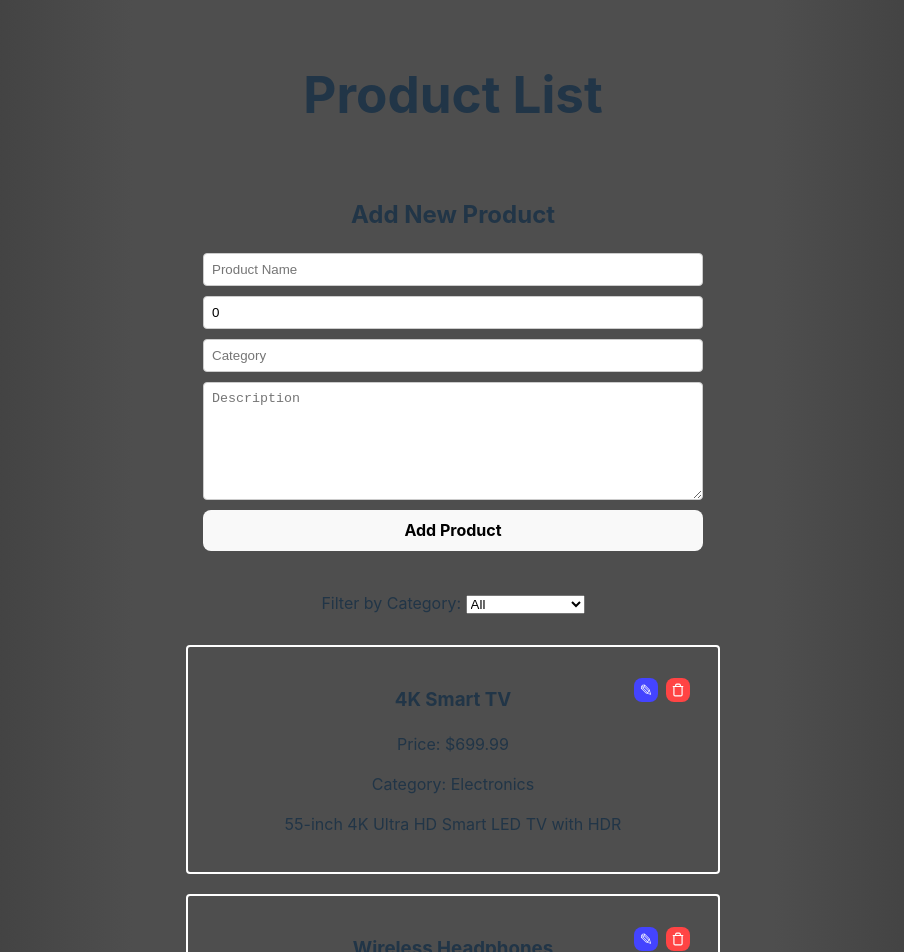
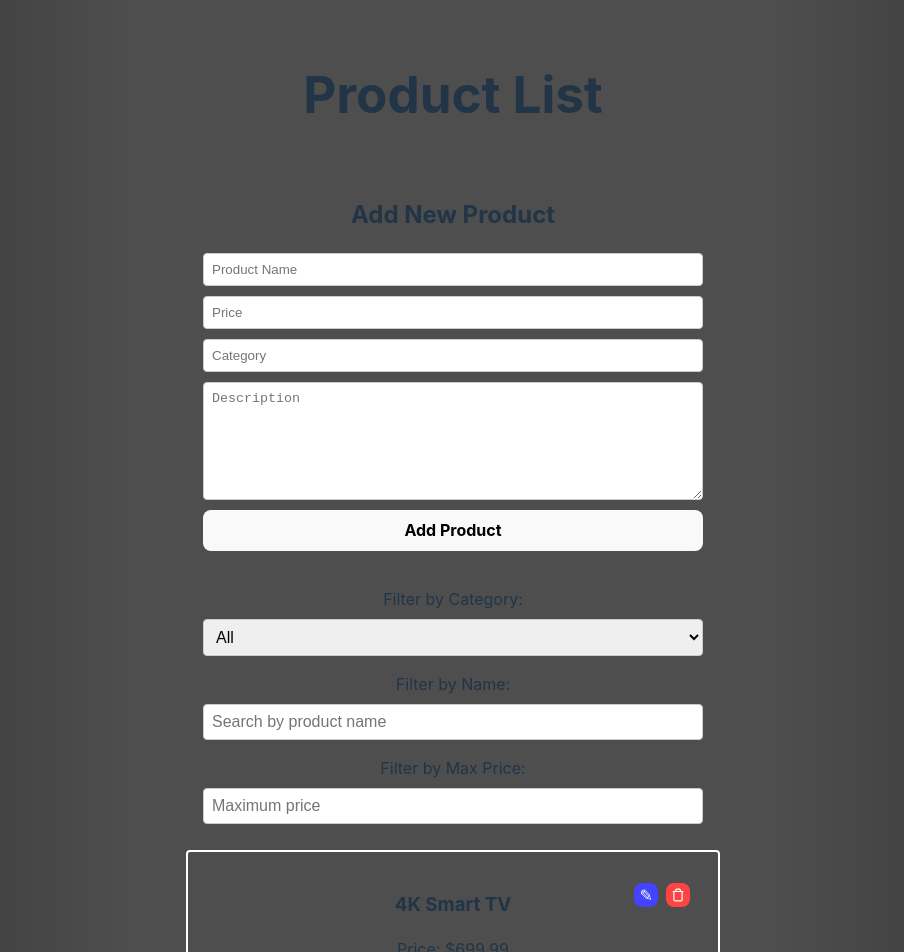
Before and after one commit to FredDahl/product-dashboard, a React (Vite) app: page / in a window 1280 px wide. Shown: the top 952 px of the page, without its empty margins (187-1091 px from the left). Built offline with nearby package versions, Linux system fonts and the light colour scheme.

Commit message:
Filter by name and price functionality

```diff
--- a/src/components/addProduct/AddProduct.tsx
+++ b/src/components/addProduct/AddProduct.tsx
@@ -60,8 +60,15 @@ function AddProduct({ onAddProduct }: AddProductProps) {
         <input
           type="number"
           placeholder="Price"
-          value={product.price}
+          value={product.price || ''}
+          onFocus={() => product.price === 0 && setProduct({...product, price: null as any})}
           onChange={(e) => setProduct({...product, price: Number(e.target.value)})}
+          // Prevents the user from entering 'e' or 'E' (HTML type="number") in the price input
+          onKeyDown={(e) => {
+            if (e.key === 'e' || e.key === 'E') {
+              e.preventDefault();
+            }
+          }}
         />
         <input
           type="text"
--- a/src/components/productListInterface/ProductListInterface.tsx
+++ b/src/components/productListInterface/ProductListInterface.tsx
@@ -6,13 +6,15 @@ import AddProduct from '../addProduct/AddProduct'
 // Interfaces
 import * as I from '../../interfaces/interfaces'
 // Styled Components
-import { Container } from './ProductListInterfaceStyle'
+import { Container, FilterContainer, FilterRowContainer, FilterSelect, FilterInput } from './ProductListInterfaceStyle'
 // Mockup Data
 import { products as initialProducts } from '../../mockupData/mockupData';
 
 function ProductListInterface() {
   const [products, setProducts] = useState<I.Product[]>(initialProducts);
   const [selectedCategory, setSelectedCategory] = useState<string>('all');
+  const [nameFilter, setNameFilter] = useState<string>('');
+  const [priceFilter, setPriceFilter] = useState<string>('');
 
   // Get unique categories
   const categories = useMemo(() => {
@@ -29,9 +31,19 @@ function ProductListInterface() {
 
   // Filter products based on selected category
   const filteredProducts = useMemo(() => {
-    if (selectedCategory === 'all') return products;
-    return products.filter(product => product.category === selectedCategory);
-  }, [products, selectedCategory]);
+    return products.filter(product => {
+      // Category filter
+      const matchesCategory = selectedCategory === 'all' || product.category === selectedCategory;
+
+      // Name filter (case-insensitive)
+      const matchesName = product.name.toLowerCase().includes(nameFilter.toLowerCase());
+
+      // Price filter (less than or equal to entered price)
+      const matchesPrice = !priceFilter || product.price <= Number(priceFilter);
+
+      return matchesCategory && matchesName && matchesPrice;
+    });
+  }, [products, selectedCategory, nameFilter, priceFilter]);
 
   const handleDeleteProduct = (productToDelete: I.Product) => {
     setProducts(products.filter(product => product !== productToDelete));
@@ -50,19 +62,48 @@ function ProductListInterface() {
       <h1>Product List</h1>
       <AddProduct onAddProduct={handleAddProduct} />
 
-      <div style={{ margin: '20px 0' }}>
-        <label>Filter by Category: </label>
-        <select
-          value={selectedCategory}
-          onChange={(e) => setSelectedCategory(e.target.value)}
-        >
-          {categories.map(category => (
+      <FilterContainer>
+        {/* Using select for category as it has a finite set of predefined options,
+            while name and price filters use inputs to allow for flexible, user-defined search criteria */}
+        <FilterRowContainer>
+          <label>Filter by Category: </label>
+          <FilterSelect
+            value={selectedCategory}
+            onChange={(e) => setSelectedCategory(e.target.value)}
+          >
+            {categories.map(category => (
             <option key={category} value={category} >
               {category.charAt(0).toUpperCase() + category.slice(1)}
             </option>
           ))}
-        </select>
-      </div>
+          </FilterSelect>
+        </FilterRowContainer>
+
+        <FilterRowContainer>
+          <label>Filter by Name: </label>
+          <FilterInput
+            type="text"
+            value={nameFilter}
+            onChange={(e) => setNameFilter(e.target.value)}
+            placeholder="Search by product name"
+          />
+        </FilterRowContainer>
+
+        <FilterRowContainer>
+          <label>Filter by Max Price: </label>
+          <FilterInput
+            type="number"
+            value={priceFilter}
+            onChange={(e) => setPriceFilter(e.target.value)}
+            placeholder="Maximum price"
+            onKeyDown={(e) => {
+              if (e.key === 'e' || e.key === 'E') {
+                e.preventDefault();
+              }
+            }}
+          />
+        </FilterRowContainer>
+      </FilterContainer>
 
       <div>
         {filteredProducts.map((product, index) => (
--- a/src/components/productListInterface/ProductListInterfaceStyle.ts
+++ b/src/components/productListInterface/ProductListInterfaceStyle.ts
@@ -7,4 +7,50 @@ export const Container = styled.div`
   flex-direction: column;
   justify-content: center;
   align-items: center;
+  // border: 1px solid red;
 `
+
+export const FilterContainer = styled.div`
+  display: flex;
+  flex-direction: column;
+  gap: 1rem;
+  width: 100%;
+  max-width: 500px;
+  padding: 1rem;
+`
+
+export const FilterRowContainer = styled.div`
+  display: flex;
+  flex-direction: column;
+  gap: 0.5rem;
+  width: 100%;
+`
+
+const baseInputStyles = `
+  box-sizing: border-box;
+  width: 100%;
+  padding: 0.5rem;
+  border: 1px solid #ccc;
+  border-radius: 4px;
+  font-size: 1rem;
+  transition: border-color 0.2s ease;
+
+  &:focus {
+    outline: none;
+    border-color: #007bff;
+    box-shadow: 0 0 0 2px rgba(0, 123, 255, 0.25);
+  }
+
+  &:hover {
+    border-color: #999;
+  }
+`
+
+export const FilterSelect = styled.select`
+  ${baseInputStyles}
+  cursor: pointer;
+`
+
+export const FilterInput = styled.input`
+  ${baseInputStyles}
+`
```
